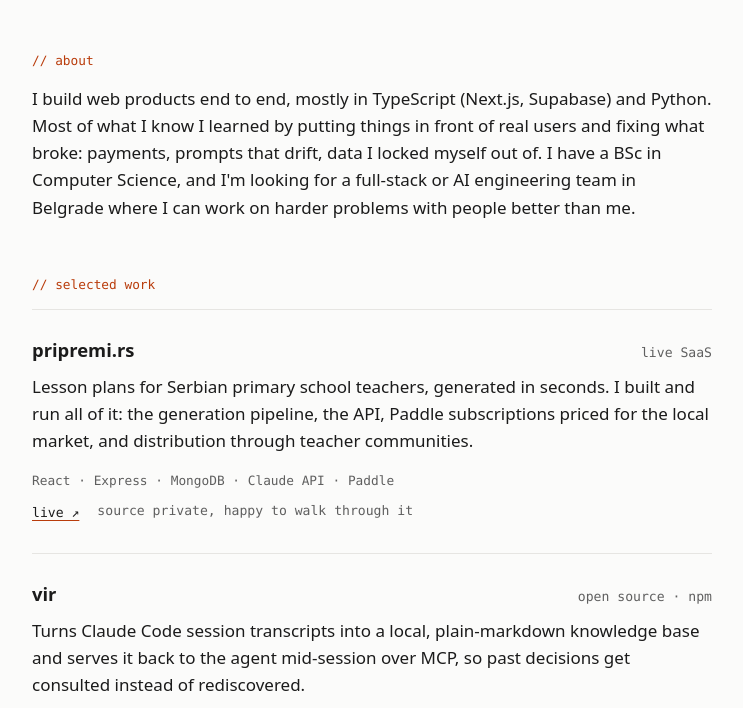
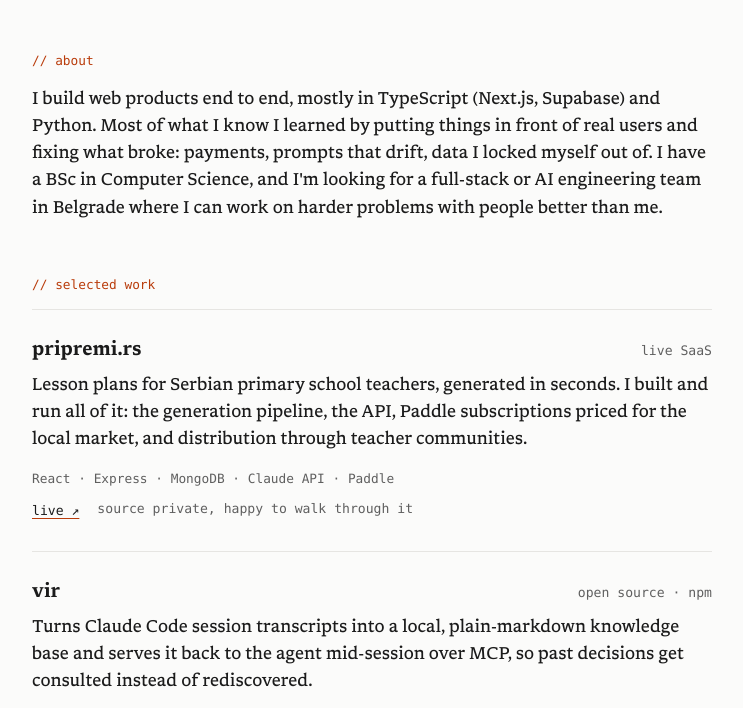
Before and after one commit to djolex999/djmarkovic.com, an Astro site: page / in a window 1280 px wide. Shown: the part 181-889 px from the top of the page, without its empty margins (268-1011 px from the left). Built offline with nearby package versions, Linux system fonts and the light colour scheme; Astro itself is replaced by a stand-in of ours.

Commit message:
feat(styles): set body text in DJM Text
@font-face for Regular and Bold with font-display: swap, preload of
Regular, serif fallback stack. Mono stays on system fonts.

```diff
--- a/src/layouts/Base.astro
+++ b/src/layouts/Base.astro
@@ -43,6 +43,7 @@ const personLd = {
     <meta name="theme-color" content="#121212" media="(prefers-color-scheme: dark)" />
     <meta name="color-scheme" content="light dark" />
 
+    <link rel="preload" href="/fonts/djm-text-0.30/DJMText-Regular.woff2" as="font" type="font/woff2" crossorigin />
     <link rel="icon" href="/favicon.svg" type="image/svg+xml" />
     <link rel="apple-touch-icon" href="/apple-touch-icon.png" />
     <link rel="sitemap" href="/sitemap-index.xml" />
--- a/src/styles/global.css
+++ b/src/styles/global.css
@@ -1,3 +1,19 @@
+@font-face {
+  font-family: "DJM Text";
+  src: url("/fonts/djm-text-0.30/DJMText-Regular.woff2") format("woff2");
+  font-weight: 400;
+  font-style: normal;
+  font-display: swap;
+}
+
+@font-face {
+  font-family: "DJM Text";
+  src: url("/fonts/djm-text-0.30/DJMText-Bold.woff2") format("woff2");
+  font-weight: 700;
+  font-style: normal;
+  font-display: swap;
+}
+
 :root {
   color-scheme: light dark;
 
@@ -8,7 +24,7 @@
   --accent: #b93c0b;
   --panel: #f2f1ee;
 
-  --font-sans: system-ui, -apple-system, "Segoe UI", Roboto, "Helvetica Neue", Arial, sans-serif;
+  --font-body: "DJM Text", Charter, "Iowan Old Style", "Palatino Linotype", Georgia, serif;
   --font-mono: ui-monospace, SFMono-Regular, "SF Mono", Menlo, Consolas, "Liberation Mono", monospace;
 
   --measure: 680px;
@@ -48,7 +64,7 @@ body {
   margin: 0;
   background: var(--bg);
   color: var(--text);
-  font-family: var(--font-sans);
+  font-family: var(--font-body);
   font-size: 17px;
   line-height: 1.6;
   overflow-wrap: break-word;
```
